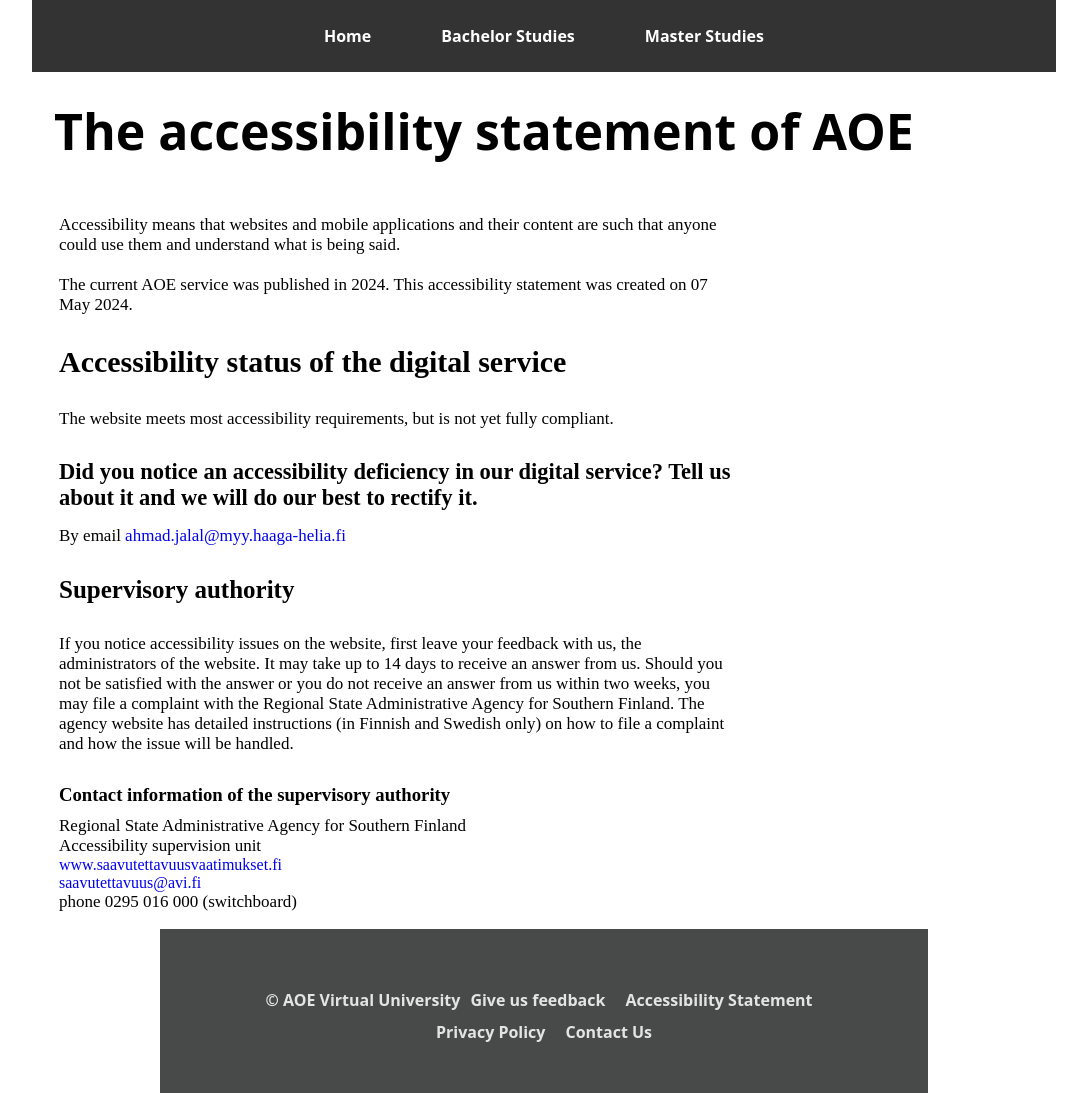
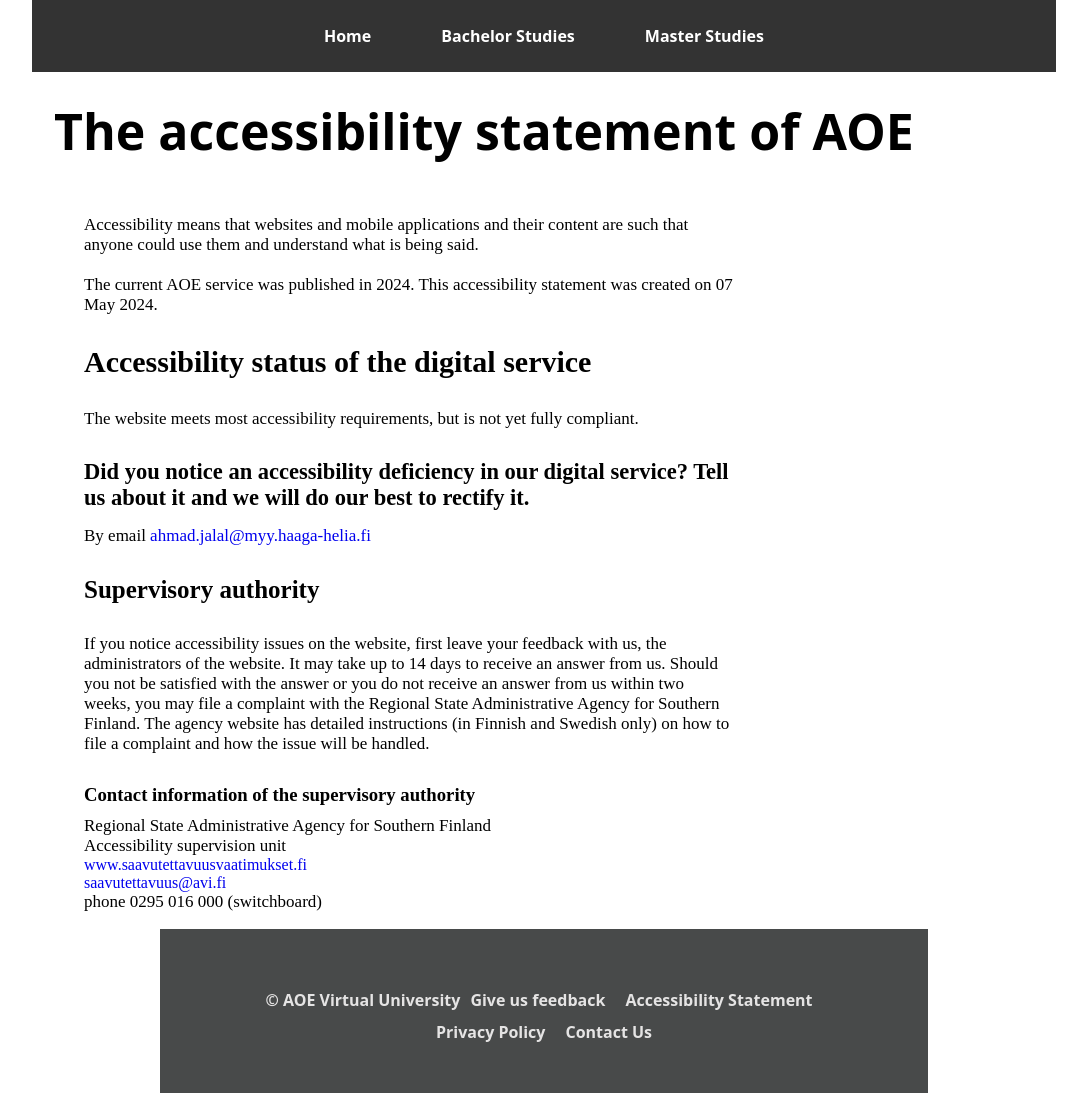
Before and after one commit to Jalalians99/jalalians99.github.io, a plain HTML site: page VirtualUniversity/accessibility.html in a window 1280 px wide. Shown: the whole page, without its empty margins (96-1183 px from the left). Drawn offline with Linux system fonts and the light colour scheme.

Commit message:
Update AOE_Accessibility.css

```diff
--- a/VirtualUniversity/Style/AOE_Accessibility.css
+++ b/VirtualUniversity/Style/AOE_Accessibility.css
@@ -39,28 +39,28 @@
   padding-left: 5px;
   padding-bottom: 30px;
   font-size: 17px;
-  margin-left: 150px;
+  margin-left: 175px;
   margin-right: 450px;
 }
 .Digitalservice {
   padding-left: 5px;
   padding-bottom: 30px;
   font-size: 15px;
-  margin-left: 150px;
+  margin-left: 175px;
   margin-right: 450px;
 }
 .digitalservicep {
   padding-left: 5px;
   padding-bottom: 30px;
   font-size: 17px;
-  margin-left: 150px;
+  margin-left: 175px;
   margin-right: 450px;
 }
 .notice {
   padding-left: 5px;
   padding-bottom: 30px;
   font-size: 15px;
-  margin-left: 150px;
+  margin-left: 175px;
   margin-right: 450px;
 }
 .noticep {
@@ -75,39 +75,39 @@
   padding-left: 5px;
   padding-bottom: 30px;
   font-size: 25px;
-  margin-left: 150px;
+  margin-left: 175px;
   margin-right: 450px;
 }
 .supervisor p {
   padding-left: 5px;
   padding-bottom: 30px;
   font-size: 17px;
-  margin-left: 150px;
+  margin-left: 175px;
   margin-right: 450px;
 }
 .contactinfo h3 {
   padding-left: 5px;
   padding-bottom: 10px;
-  margin-left: 150px;
+  margin-left: 175px;
   margin-right: 450px;
 }
 .contactinfo p {
   padding-left: 5px;
   font-size: 17px;
-  margin-left: 150px;
+  margin-left: 175px;
   margin-right: 450px;
 }
 .contactlinks a {
   text-decoration: none;
   padding-left: 5px;
-  margin-left: 150px;
+  margin-left: 175px;
   margin-right: 450px;
 }
 .phone {
   text-decoration: none;
   padding-left: 5px;
   font-size: 17px;
-  margin-left: 150px;
+  margin-left: 175px;
   margin-right: 450px;
   padding-bottom: 1em;
 }
```
